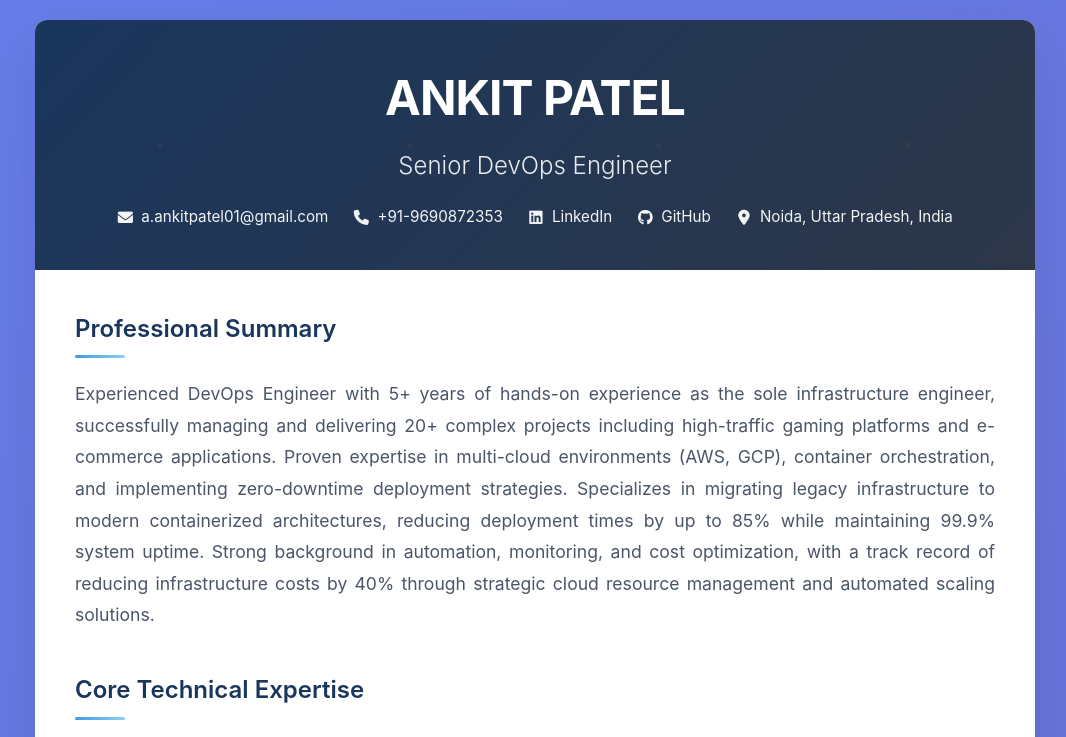
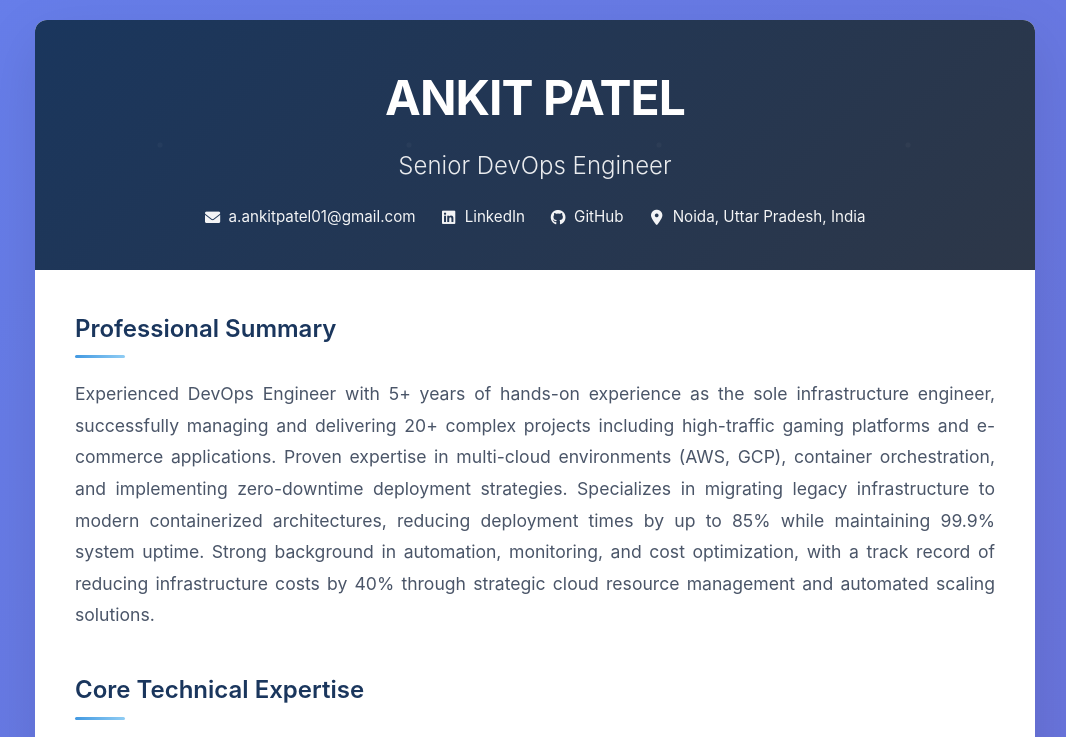
Before and after one commit to AAnkitpatel/aankitpatel.github.io, a plain HTML site: page index.html in a window 1280 px wide. Shown: the top 737 px of the page, without its empty margins (105-1171 px from the left). Drawn offline with Linux system fonts and the light colour scheme.

Commit message:
Update index.html

```diff
--- a/index.html
+++ b/index.html
@@ -428,10 +428,6 @@
                     <div class="contact-item">
                         <i class="fas fa-envelope"></i>
                         <a href="mailto:a.ankitpatel01@gmail.com">a.ankitpatel01@gmail.com</a>
-                    </div>
-                    <div class="contact-item">
-                        <i class="fas fa-phone"></i>
-                        <span>+91-9690872353</span>
                     </div>
                     <div class="contact-item">
                         <i class="fab fa-linkedin"></i>
```
